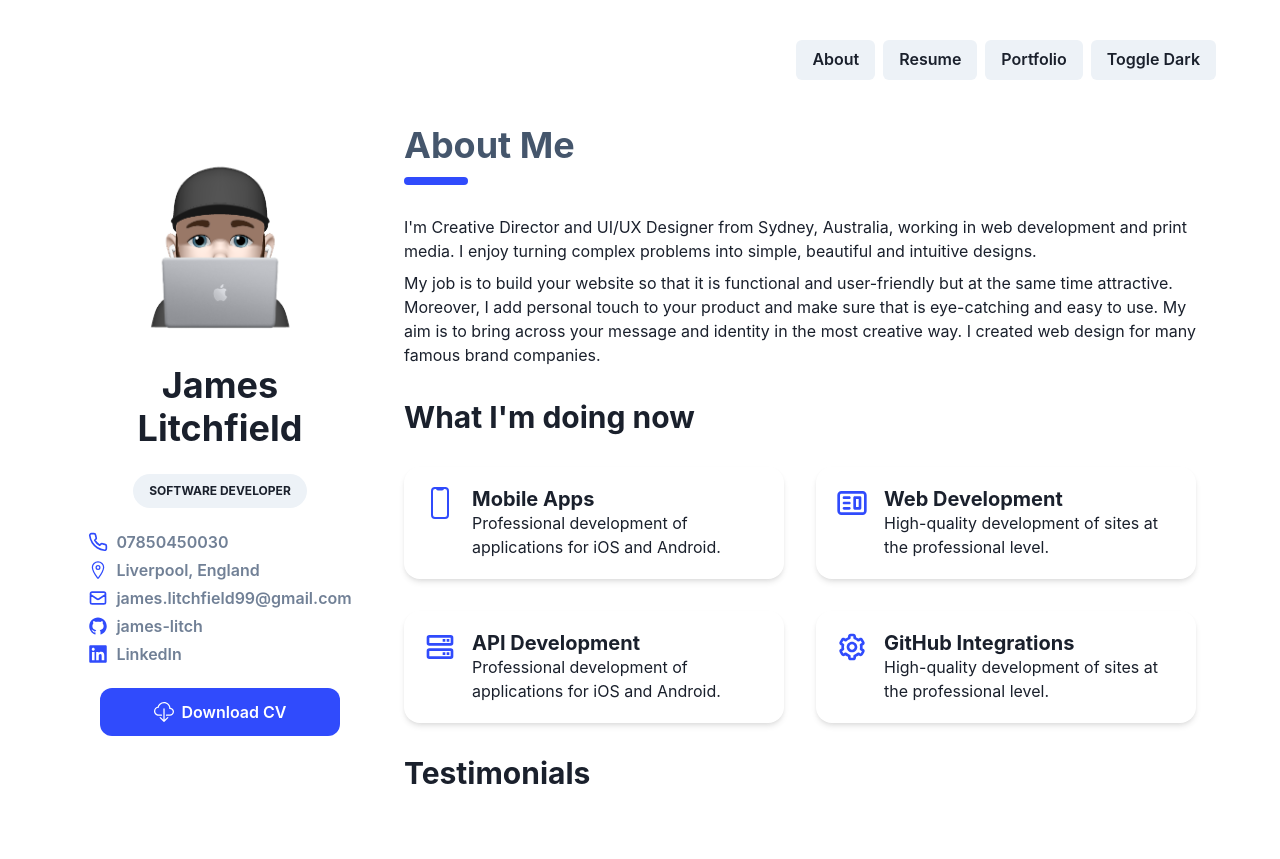
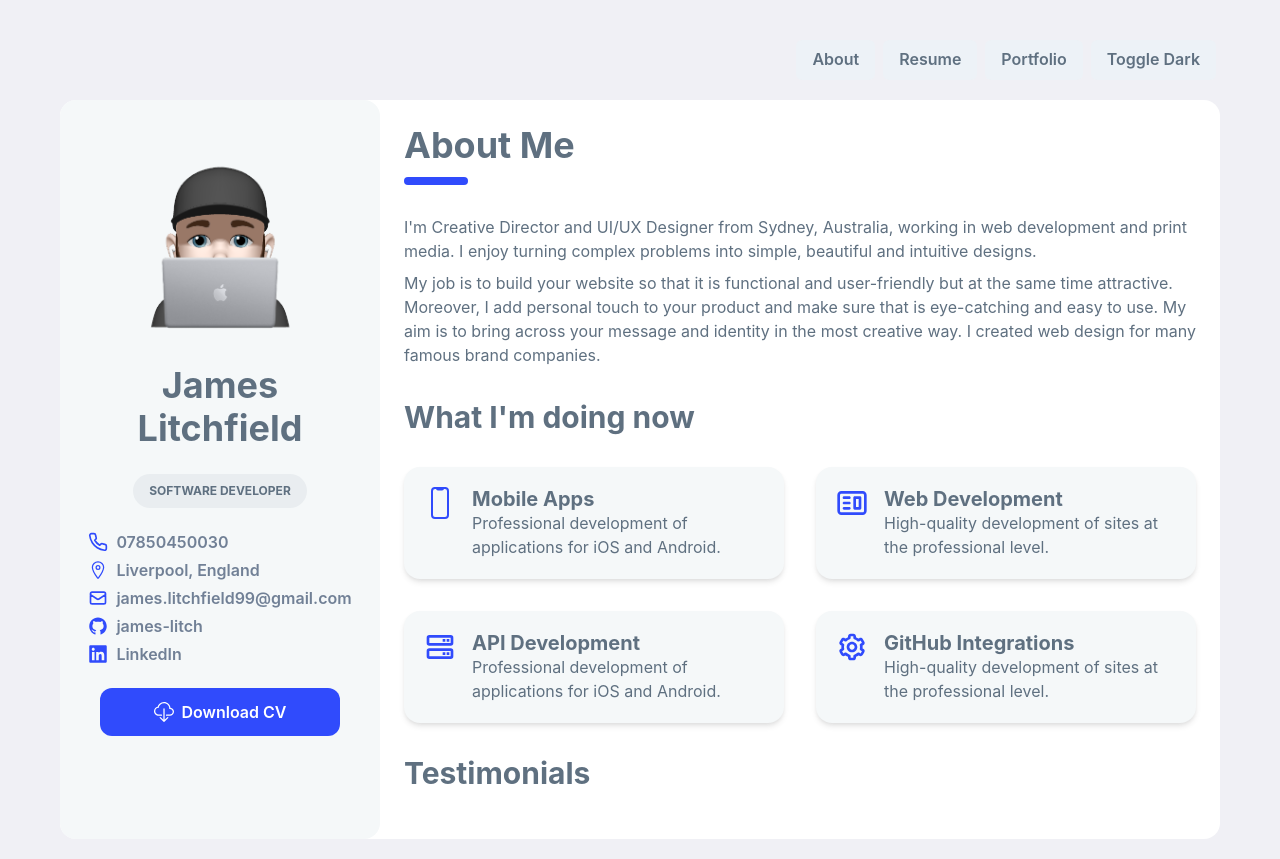
Before and after one commit to james-litch/portfolio, a Next.js app: page / in a window 1280 px wide. Built offline with nearby package versions, Linux system fonts and the light colour scheme.

Commit message:
update colors

```diff
--- a/theme/colors.ts
+++ b/theme/colors.ts
@@ -1,19 +1,23 @@
 export const colors = {
   dark: {
-    300: 'rgb(38,36,51)',
-    200: 'rgb(43,41,58)',
-    100: 'rgb(47,44,64)',
+    card: 'rgb(43,41,58)',
+    background: 'rgb(38,36,51)',
+    badge: 'rgb(38,36,51)',
+    page: 'rgb(47,44,64)',
     accent: 'rgb(13,134,255)',
-    body: 'rgb(222,221,224)',
-    display: 'rgb(241,242,244)'
+    text: 'rgb(222,221,224)',
+    label: 'rgba(222, 221, 224, 0.5)',
+    heading: 'rgb(241,242,244)'
   },
 
   light: {
-    300: 'rgb(240,240,245)',
-    200: 'rgb(245,248,249)',
-    100: 'rgb(255,255,255)',
+    badge: 'rgb(233,237,240)',
+    background: 'rgb(240,240,245)',
+    card: 'rgb(245,248,249)',
+    page: 'rgb(255,255,255)',
     accent: 'rgb(48,75,252)',
-    body: 'rgb(95,112,128)',
-    display: 'rgb(69,86,108)'
+    text: 'rgb(95,112,128)',
+    label: 'rgb(134, 151, 168)',
+    heading: 'rgb(69,86,108)'
   }
 }
```
